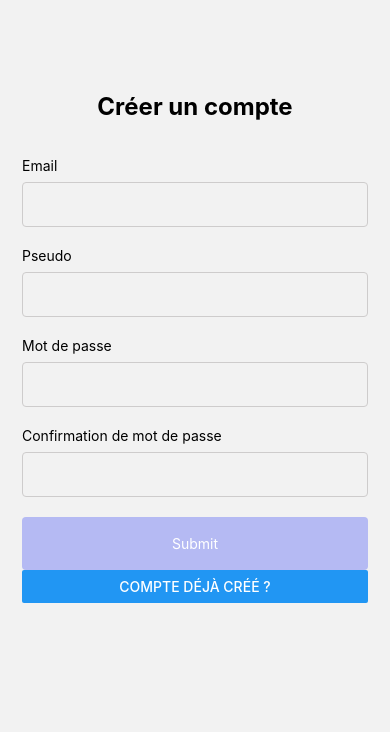
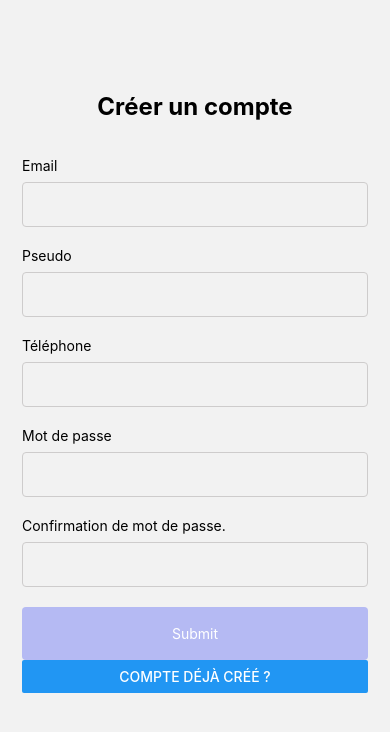
Before and after one commit to TallKAway/app-talkAway, a React Native app: screen /SignUp in a window 390 px wide. Shown: the top 732 px of the page. Built offline with nearby package versions, Linux system fonts and the light colour scheme.

Commit message:
feat : cellphone input added into signUp page

```diff
--- a/src/pages/AuthenticatePage/components/SignUp.tsx
+++ b/src/pages/AuthenticatePage/components/SignUp.tsx
@@ -17,12 +17,14 @@ import { ScreenStackNavigatorProps } from '../../../domains/Navigation';
 export const SignUp = () => {
     const [email, setEmail] = useState<string>('');
     const [username, setUsername] = useState<string>('');
+    const [cellphone, setCellphone] = useState<number>();
     const [password, setPassword] = useState<string>('');
     const [confirmedPassword, setConfirmedPassword] = useState<string>('');
     const [isFormValid, setIsFormValid] = useState<boolean | null>(false);
     const navigation = useNavigation<ScreenStackNavigatorProps>();
 
     const emailRegex = new RegExp('^[\\w.-]+@[\\w-]+(\\.[\\w-]{2,4})+$');
+    const cellphoneRegex = new RegExp('^0\\d{9}$');
     const usernameRegex = new RegExp('^[a-z]{3}[a-z0-9]{1,}$');
     const passwordRegex = new RegExp('^(?=.*[A-Z])(?=.*[a-z])(?=.*\\d)(?=.*[^A-Za-z0-9]).{6,}$');
 
@@ -40,7 +42,7 @@ export const SignUp = () => {
                         isPassword={false}
                         validationRegex={emailRegex}
                         isValidInput={(isValid) => setIsFormValid(isValid)}
-                        errorLabel={"Format de l'email invalide"}
+                        errorLabel={"Format de l'email invalide."}
                     />
                     <FormInput
                         getContent={(data) => setUsername(data)}
@@ -48,7 +50,16 @@ export const SignUp = () => {
                         isPassword={false}
                         validationRegex={usernameRegex}
                         isValidInput={(isValid) => setIsFormValid(isValid)}
-                        errorLabel={'4 caractères minimum'}
+                        errorLabel={'4 caractères minimum.'}
+                    />
+
+                    <FormInput
+                        getContent={(data) => setUsername(data)}
+                        label={'Téléphone'}
+                        isPassword={false}
+                        validationRegex={cellphoneRegex}
+                        isValidInput={(isValid) => setIsFormValid(isValid)}
+                        errorLabel={'Votre numéro doit comporter 10 chiffres.'}
                     />
                     <FormInput
                         getContent={(data) => setPassword(data)}
@@ -57,12 +68,12 @@ export const SignUp = () => {
                         validationRegex={passwordRegex}
                         isValidInput={(isValid) => setIsFormValid(isValid)}
                         errorLabel={
-                            'Minimum 6 caractères avec 1 majuscule, 1 caractère spécial, 1 chiffre'
+                            'Minimum 6 caractères avec 1 majuscule, 1 caractère spécial, 1 chiffre.'
                         }
                     />
                     <FormInput
                         getContent={(data) => setConfirmedPassword(data)}
-                        label={'Confirmation de mot de passe'}
+                        label={'Confirmation de mot de passe.'}
                         isPassword={true}
                         validationRegex={passwordRegex}
                         isValidInput={(isValid) => setIsFormValid(isValid)}
```
